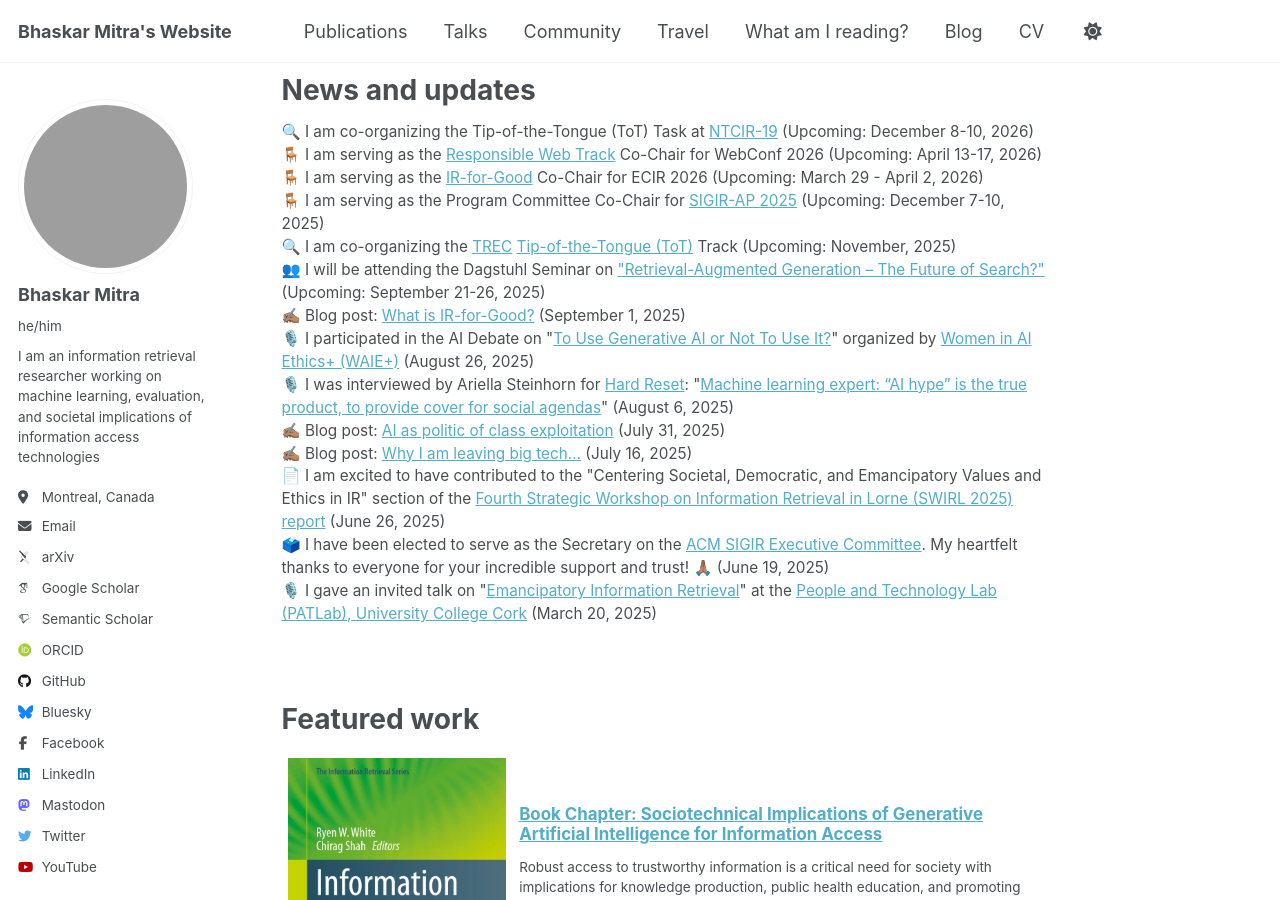
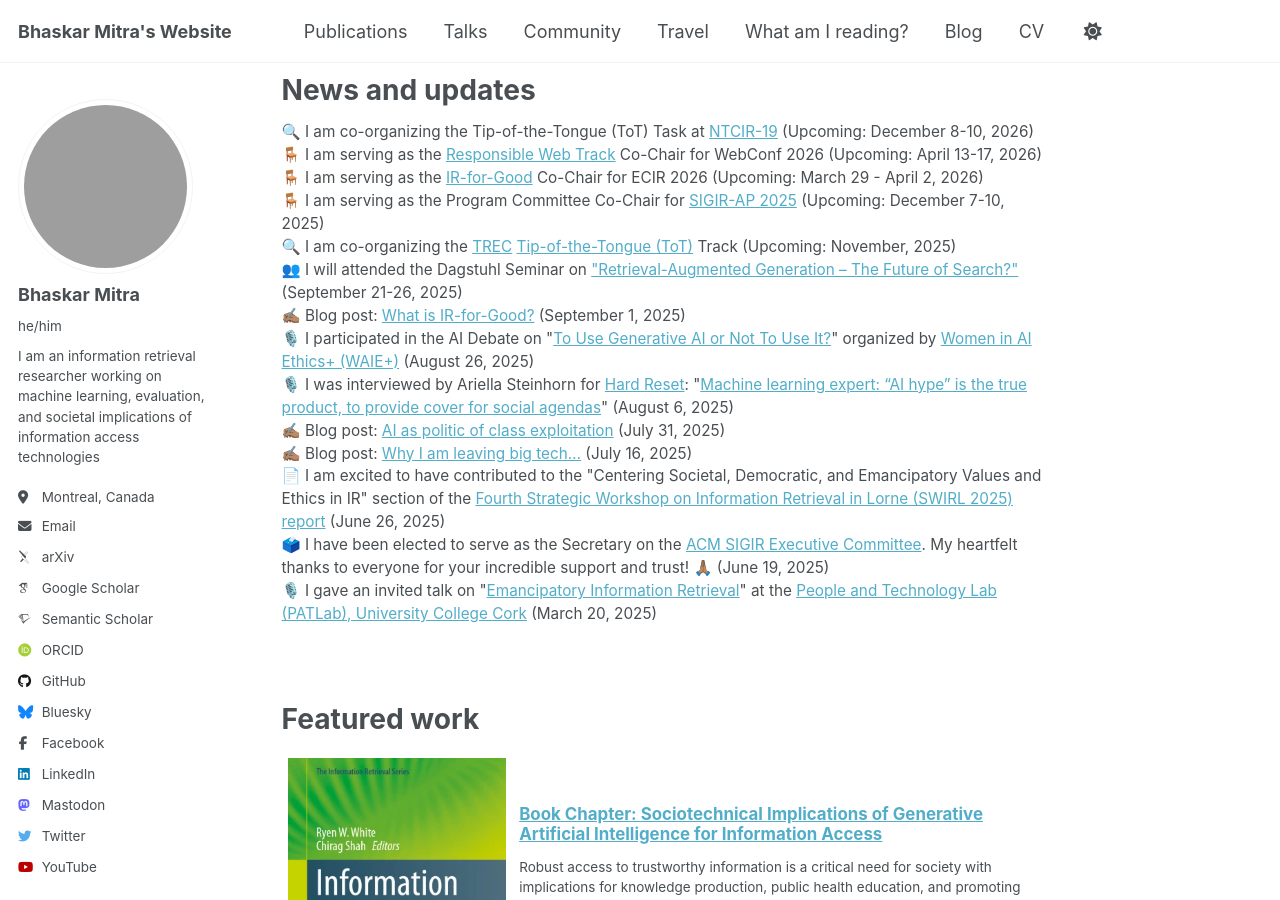
Before and after one commit to bhaskar-mitra/bhaskar-mitra.github.io, a Jekyll site: the page built from _pages/about.md, in a window 1280 px wide and 900 px high, scrolled down 361 px. Built offline with Jekyll 4.4.1, drawn with Linux system fonts in a browser that asks for light colours; some web fonts are replaced; grey boxes are pictures that could not be loaded.

Commit message:
Update about.md

```diff
--- a/_pages/about.md
+++ b/_pages/about.md
@@ -28,7 +28,7 @@ News and updates
 <br/>
 🔍 I am co-organizing the <a href="https://trec.nist.gov/">TREC</a> <a href="https://trec-tot.github.io/guidelines">Tip-of-the-Tongue (ToT)</a> Track (Upcoming: November, 2025)
 <br/>
-👥 I will be attending the Dagstuhl Seminar on <a href="https://www.dagstuhl.de/25391">"Retrieval-Augmented Generation – The Future of Search?"</a> (Upcoming: September 21-26, 2025)
+👥 I will attended the Dagstuhl Seminar on <a href="https://www.dagstuhl.de/25391">"Retrieval-Augmented Generation – The Future of Search?"</a> (September 21-26, 2025)
 <br/>
 ✍🏽 Blog post: <a href="https://bhaskar-mitra.github.io/posts/2025/09/01/what-is-ir-for-good/">What is IR-for-Good?</a> (September 1, 2025)
 <br/>
```
